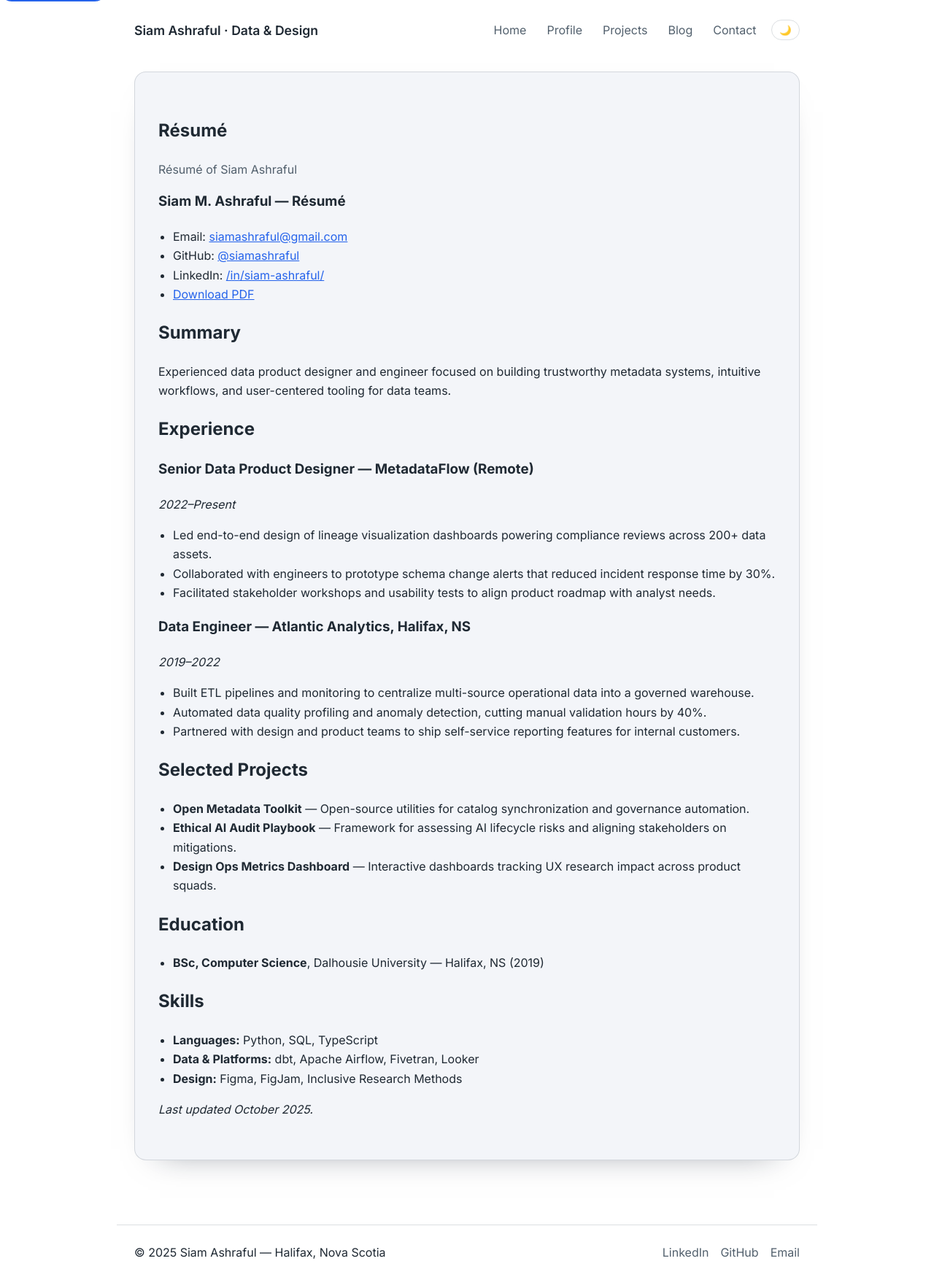
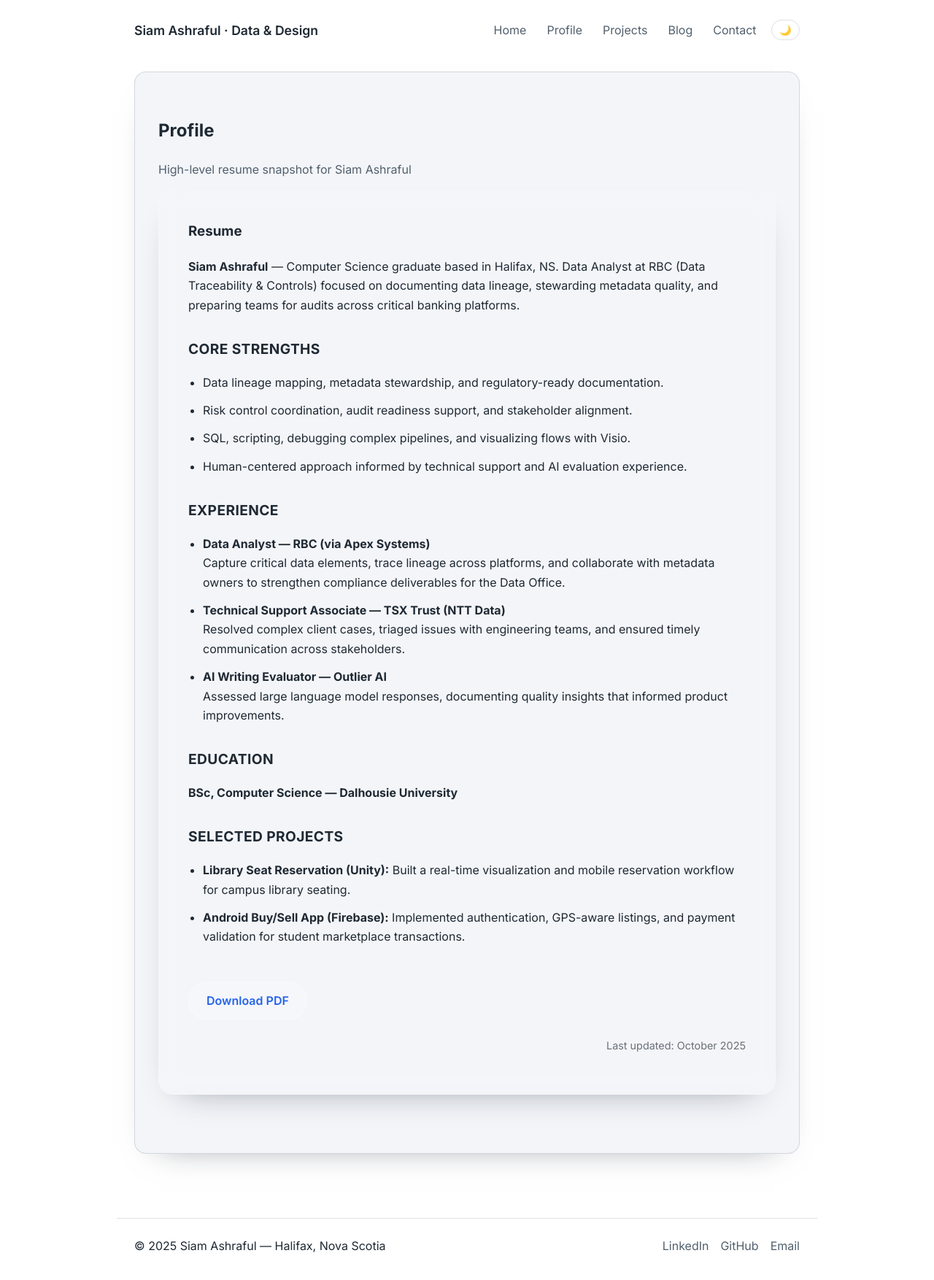
Before and after one commit to siamashraful/siamashraful.github.io, a Jekyll site: the page built from resume.md, in a window 1280 px wide. Shown: the whole page at 73% size. Built offline with Jekyll 4.4.1, drawn with Linux system fonts in a browser that asks for light colours.

Commit message:
Refresh profile resume page with glass aesthetic

```diff
--- a/_includes/head/custom.html
+++ b/_includes/head/custom.html
@@ -16,4 +16,3 @@
   gtag('config', '{{ site.analytics.ga4_id }}');
 </script>
 {% endif %}
-<script defer src="{{ '/assets/js/theme-toggle.js' | relative_url }}"></script>
--- a/_includes/header.html
+++ b/_includes/header.html
@@ -4,10 +4,13 @@
   </div>
   <nav class="site-nav" aria-label="Primary">
     <a href="{{ '/' | relative_url }}">Home</a>
-    <a href="{{ '/resume/' | relative_url }}">Profile</a>
+    <a href="{{ '/profile/' | relative_url }}">Profile</a>
     <a href="{{ '/projects/' | relative_url }}">Projects</a>
     <a href="{{ '/blog/' | relative_url }}">Blog</a>
     <a href="{{ '/contact/' | relative_url }}">Contact</a>
-    <button id="theme-toggle" type="button" aria-label="Toggle dark mode" aria-pressed="false">🌙</button>
+    <button id="theme-toggle" type="button" aria-label="Switch to dark mode" aria-pressed="false">
+      <span data-theme-icon aria-hidden="true">🌙</span>
+      <span class="sr-only">Toggle theme</span>
+    </button>
   </nav>
 </header>
--- a/_layouts/default.html
+++ b/_layouts/default.html
@@ -41,12 +41,87 @@
   {% include head/custom.html %}
 </head>
 <body>
-  <a class="skip-link" href="#content">Skip to content</a>
   {% include header.html %}
   <main class="container" id="content" tabindex="-1">
     {{ content }}
   </main>
   {% include footer.html %}
-  <script src="{{ '/assets/js/theme-toggle.js' | relative_url }}" defer></script>
+  <script>
+    (function () {
+      var storageKey = 'theme';
+      var root = document.documentElement;
+      var toggle = document.querySelector('#theme-toggle, .theme-toggle, [data-theme-toggle], .toggle-dark, .mode-toggle');
+      if (!toggle) return;
+
+      var icon = toggle.querySelector('[data-theme-icon]');
+      if (!icon) {
+        icon = document.createElement('span');
+        icon.setAttribute('data-theme-icon', '');
+        icon.setAttribute('aria-hidden', 'true');
+        toggle.appendChild(icon);
+      }
+
+      function prefersDark() {
+        return !!(window.matchMedia && window.matchMedia('(prefers-color-scheme: dark)').matches);
+      }
+
+      function safeGet() {
+        try {
+          var stored = localStorage.getItem(storageKey);
+          if (stored === 'dark' || stored === 'light') {
+            return stored;
+          }
+        } catch (err) {
+          /* localStorage unavailable */
+        }
+        return null;
+      }
+
+      function safeSet(value) {
+        try {
+          localStorage.setItem(storageKey, value);
+        } catch (err) {
+          /* localStorage unavailable */
+        }
+      }
+
+      function currentTheme() {
+        var attr = root.getAttribute('data-theme');
+        if (attr === 'dark' || attr === 'light') {
+          return attr;
+        }
+        var stored = safeGet();
+        if (stored) {
+          return stored;
+        }
+        return prefersDark() ? 'dark' : 'light';
+      }
+
+      function updateToggle(theme) {
+        var isDark = theme === 'dark';
+        var next = isDark ? 'light' : 'dark';
+        icon.textContent = isDark ? '🌞' : '🌙';
+        toggle.setAttribute('aria-pressed', String(isDark));
+        toggle.setAttribute('aria-label', 'Switch to ' + next + ' mode');
+        toggle.setAttribute('title', 'Switch to ' + next + ' mode');
+      }
+
+      function applyTheme(theme, persist) {
+        var mode = theme === 'dark' ? 'dark' : 'light';
+        root.setAttribute('data-theme', mode);
+        updateToggle(mode);
+        if (persist) {
+          safeSet(mode);
+        }
+      }
+
+      applyTheme(currentTheme(), false);
+
+      toggle.addEventListener('click', function () {
+        var next = root.getAttribute('data-theme') === 'dark' ? 'light' : 'dark';
+        applyTheme(next, true);
+      });
+    })();
+  </script>
 </body>
 </html>
--- a/assets/css/main.scss
+++ b/assets/css/main.scss
@@ -14,8 +14,18 @@
   --accent: #2563eb;
 }
 
-@media (prefers-color-scheme: dark) {
-  :root {
+:root[data-theme="light"] {
+  color-scheme: light;
+  --surface: #ffffff;
+  --surface-alt: #f3f5f9;
+  --text: #1f2933;
+  --muted: #52606d;
+  --border: rgba(82, 96, 109, 0.2);
+  --accent: #2563eb;
+}
+
+:root[data-theme="dark"] {
+  color-scheme: dark;
   --surface: #0f172a;
   --surface-alt: #16213f;
   --text: #f8fafc;
@@ -23,13 +33,9 @@
   --border: rgba(148, 163, 184, 0.25);
   --accent: #60a5fa;
 }
-}
 
-[data-theme="light"] {
-  color-scheme: light;
-}
-
-[data-theme="dark"] {
+@media (prefers-color-scheme: dark) {
+  :root:not([data-theme]) {
     color-scheme: dark;
     --surface: #0f172a;
     --surface-alt: #16213f;
@@ -37,6 +43,7 @@
     --muted: #cbd5f5;
     --border: rgba(148, 163, 184, 0.25);
     --accent: #60a5fa;
+  }
 }
 
 * {
@@ -72,6 +79,18 @@ body {
 
 .skip-link:focus {
   transform: translateY(40px);
+}
+
+.sr-only {
+  position: absolute;
+  width: 1px;
+  height: 1px;
+  padding: 0;
+  margin: -1px;
+  overflow: hidden;
+  clip: rect(0, 0, 0, 0);
+  white-space: nowrap;
+  border: 0;
 }
 
 .container {
@@ -176,6 +195,82 @@ article.post {
 .page-content ul,
 .post-content ul {
   padding-left: 1.25rem;
+}
+
+.resume-glass {
+  max-width: 900px;
+  margin: 2.5rem auto;
+  padding: 2.5rem;
+  background: rgba(255, 255, 255, 0.08);
+  border: 1px solid rgba(255, 255, 255, 0.2);
+  border-radius: 20px;
+  backdrop-filter: blur(14px);
+  box-shadow: 0 20px 45px -30px rgba(15, 23, 42, 0.45);
+  color: inherit;
+}
+
+:root[data-theme="dark"] .resume-glass {
+  background: rgba(15, 23, 42, 0.55);
+  border-color: rgba(96, 165, 250, 0.25);
+}
+
+.resume-glass h1,
+.resume-glass h2 {
+  margin-top: 0;
+  color: inherit;
+}
+
+.resume-glass h2 {
+  margin-top: 2rem;
+  font-size: 1.2rem;
+  letter-spacing: 0.02em;
+  text-transform: uppercase;
+}
+
+.resume-glass ul {
+  padding-left: 1.25rem;
+}
+
+.resume-glass li {
+  margin-bottom: 0.75rem;
+}
+
+.btn-resume {
+  display: inline-block;
+  margin-top: 2rem;
+  padding: 0.75rem 1.5rem;
+  border-radius: 999px;
+  font-weight: 600;
+  text-decoration: none;
+  color: inherit;
+  border: 1px solid rgba(255, 255, 255, 0.3);
+  background: rgba(255, 255, 255, 0.1);
+  backdrop-filter: blur(8px);
+  transition: transform $transition, background-color $transition, box-shadow $transition;
+}
+
+.btn-resume:hover,
+.btn-resume:focus {
+  transform: translateY(-1px);
+  background: rgba(255, 255, 255, 0.18);
+  box-shadow: 0 12px 30px -20px rgba(15, 23, 42, 0.4);
+}
+
+:root[data-theme="dark"] .btn-resume {
+  border-color: rgba(96, 165, 250, 0.35);
+  background: rgba(96, 165, 250, 0.12);
+}
+
+:root[data-theme="dark"] .btn-resume:hover,
+:root[data-theme="dark"] .btn-resume:focus {
+  background: rgba(96, 165, 250, 0.2);
+}
+
+.last-updated {
+  margin-top: 1.5rem;
+  font-size: 0.9rem;
+  opacity: 0.65;
+  text-align: right;
 }
 
 .hero-figure img {
--- a/assets/js/theme-toggle.js
+++ /dev/null
@@ -1,67 +0,0 @@
-(function () {
-  var storageKey = 'theme';
-  var root = document.documentElement;
-  var button = document.getElementById('theme-toggle');
-  if (!button) return;
-
-  function prefersDark() {
-    return !!(window.matchMedia && window.matchMedia('(prefers-color-scheme: dark)').matches);
-  }
-
-  function safeGet() {
-    try {
-      var stored = localStorage.getItem(storageKey);
-      if (stored === 'dark' || stored === 'light') {
-        return stored;
-      }
-    } catch (err) {
-      /* ignore */
-    }
-    return null;
-  }
-
-  function safeSet(value) {
-    try {
-      localStorage.setItem(storageKey, value);
-    } catch (err) {
-      /* ignore */
-    }
-  }
-
-  function currentTheme() {
-    var attribute = root.getAttribute('data-theme');
-    if (attribute === 'dark' || attribute === 'light') {
-      return attribute;
-    }
-    var stored = safeGet();
-    if (stored) {
-      return stored;
-    }
-    return prefersDark() ? 'dark' : 'light';
-  }
-
-  function updateButton(theme) {
-    var isDark = theme === 'dark';
-    var next = isDark ? 'light' : 'dark';
-    button.textContent = isDark ? '🌞' : '🌙';
-    button.setAttribute('aria-pressed', String(isDark));
-    button.setAttribute('aria-label', 'Switch to ' + next + ' mode');
-    button.setAttribute('title', 'Switch to ' + next + ' mode');
-  }
-
-  function applyTheme(theme, persist) {
-    var mode = theme === 'dark' ? 'dark' : 'light';
-    root.setAttribute('data-theme', mode);
-    updateButton(mode);
-    if (persist) {
-      safeSet(mode);
-    }
-  }
-
-  applyTheme(currentTheme(), false);
-
-  button.addEventListener('click', function () {
-    var next = root.getAttribute('data-theme') === 'dark' ? 'light' : 'dark';
-    applyTheme(next, true);
-  });
-})();
--- a/resume.md
+++ b/resume.md
@@ -1,44 +1,48 @@
 ---
 layout: page
-title: "Résumé"
-permalink: /resume/
-description: "Résumé of Siam Ashraful"
+title: "Profile"
+permalink: /profile/
+description: "High-level resume snapshot for Siam Ashraful"
 ---
 
-# Siam M. Ashraful — Résumé
+<div class="resume-glass">
+  <h1>Resume</h1>
+  <p><strong>Siam Ashraful</strong> — Computer Science graduate based in Halifax, NS. Data Analyst at RBC (Data Traceability &amp; Controls) focused on documenting data lineage, stewarding metadata quality, and preparing teams for audits across critical banking platforms.</p>
 
-- Email: [siamashraful@gmail.com](mailto:siamashraful@gmail.com)
-- GitHub: [@siamashraful](https://github.com/siamashraful)
-- LinkedIn: [/in/siam-ashraful/](https://www.linkedin.com/in/siam-ashraful/)
-- [Download PDF](/assets/resume/resume.pdf)
+  <h2>Core Strengths</h2>
+  <ul>
+    <li>Data lineage mapping, metadata stewardship, and regulatory-ready documentation.</li>
+    <li>Risk control coordination, audit readiness support, and stakeholder alignment.</li>
+    <li>SQL, scripting, debugging complex pipelines, and visualizing flows with Visio.</li>
+    <li>Human-centered approach informed by technical support and AI evaluation experience.</li>
+  </ul>
 
-## Summary
-Experienced data product designer and engineer focused on building trustworthy metadata systems, intuitive workflows, and user-centered tooling for data teams.
+  <h2>Experience</h2>
+  <ul>
+    <li>
+      <strong>Data Analyst — RBC (via Apex Systems)</strong><br>
+      Capture critical data elements, trace lineage across platforms, and collaborate with metadata owners to strengthen compliance deliverables for the Data Office.
+    </li>
+    <li>
+      <strong>Technical Support Associate — TSX Trust (NTT Data)</strong><br>
+      Resolved complex client cases, triaged issues with engineering teams, and ensured timely communication across stakeholders.
+    </li>
+    <li>
+      <strong>AI Writing Evaluator — Outlier AI</strong><br>
+      Assessed large language model responses, documenting quality insights that informed product improvements.
+    </li>
+  </ul>
 
-## Experience
-### Senior Data Product Designer — MetadataFlow (Remote)
-*2022–Present*
-- Led end-to-end design of lineage visualization dashboards powering compliance reviews across 200+ data assets.
-- Collaborated with engineers to prototype schema change alerts that reduced incident response time by 30%.
-- Facilitated stakeholder workshops and usability tests to align product roadmap with analyst needs.
+  <h2>Education</h2>
+  <p><strong>BSc, Computer Science — Dalhousie University</strong></p>
 
-### Data Engineer — Atlantic Analytics, Halifax, NS
-*2019–2022*
-- Built ETL pipelines and monitoring to centralize multi-source operational data into a governed warehouse.
-- Automated data quality profiling and anomaly detection, cutting manual validation hours by 40%.
-- Partnered with design and product teams to ship self-service reporting features for internal customers.
+  <h2>Selected Projects</h2>
+  <ul>
+    <li><strong>Library Seat Reservation (Unity):</strong> Built a real-time visualization and mobile reservation workflow for campus library seating.</li>
+    <li><strong>Android Buy/Sell App (Firebase):</strong> Implemented authentication, GPS-aware listings, and payment validation for student marketplace transactions.</li>
+  </ul>
 
-## Selected Projects
-- **Open Metadata Toolkit** — Open-source utilities for catalog synchronization and governance automation.
-- **Ethical AI Audit Playbook** — Framework for assessing AI lifecycle risks and aligning stakeholders on mitigations.
-- **Design Ops Metrics Dashboard** — Interactive dashboards tracking UX research impact across product squads.
+  <a class="btn-resume" href="/assets/resume/resume.pdf" download aria-label="Download Siam Ashraful's resume as PDF">Download PDF</a>
 
-## Education
-- **BSc, Computer Science**, Dalhousie University — Halifax, NS (2019)
-
-## Skills
-- **Languages:** Python, SQL, TypeScript
-- **Data & Platforms:** dbt, Apache Airflow, Fivetran, Looker
-- **Design:** Figma, FigJam, Inclusive Research Methods
-
-_Last updated {{ "now" | date: "%B %Y" }}._
+  <p class="last-updated">Last updated: {{ site.time | date: "%B %Y" }}</p>
+</div>
```
Lines whose indentation alone changed are shown as unchanged.
